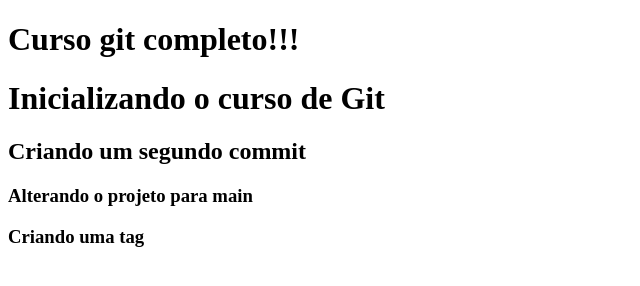
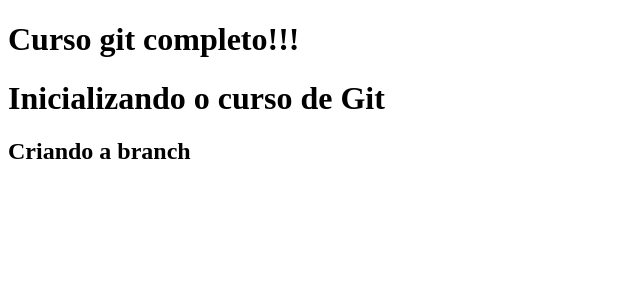
Before and after one commit to rodrigo00737/CursoDeGitHub, a plain HTML site: page index.html in a window 1280 px wide. Shown: the whole page, without its empty margins (0-640 px from the left). Drawn offline with Linux system fonts and the light colour scheme.

Commit message:
Nova branch

```diff
--- a/index.html
+++ b/index.html
@@ -10,9 +10,7 @@
     <h1>Curso git completo!!!</h1>
     <h1>Inicializando o curso de Git</h1>
 
-    <h2>Criando um segundo commit</h2>
+    <h2>Criando a branch</h2>
 
-    <h3>Alterando o projeto para main</h3>
-    <h3>Criando uma tag</h3>
 </body>
 </html>
```
